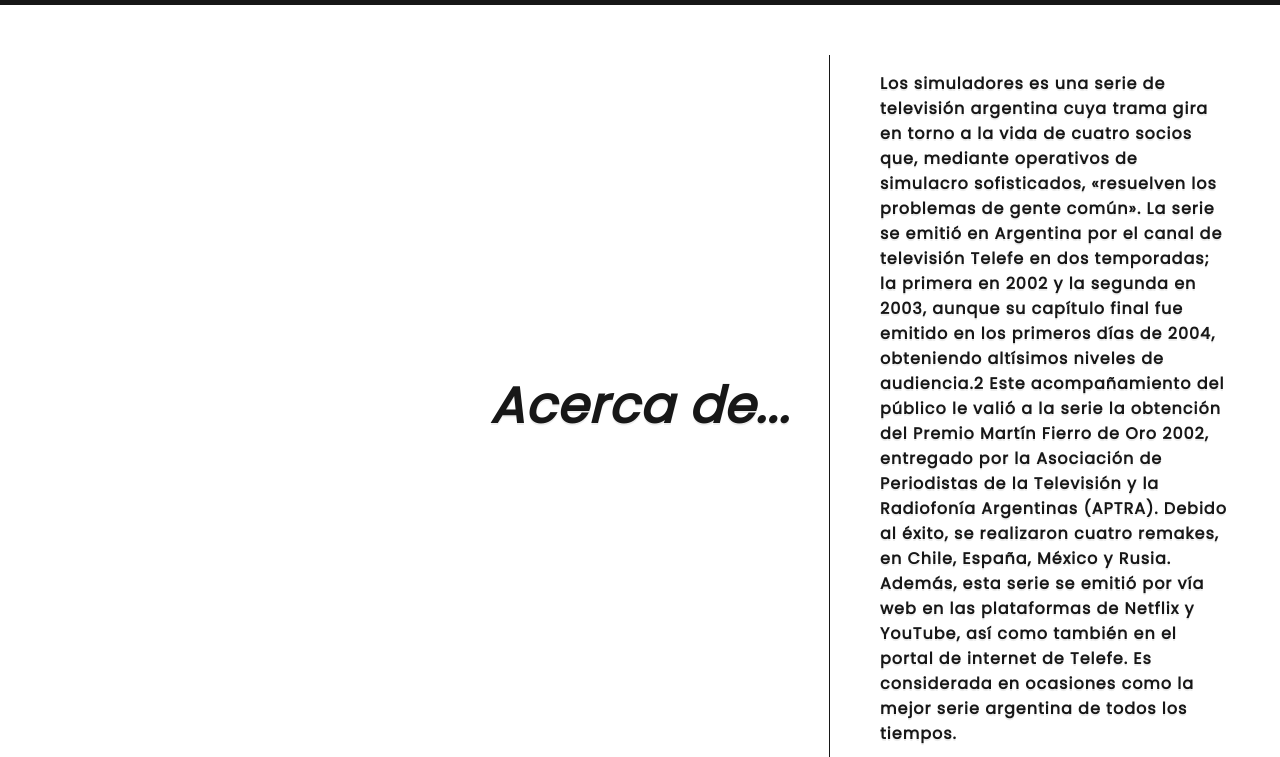
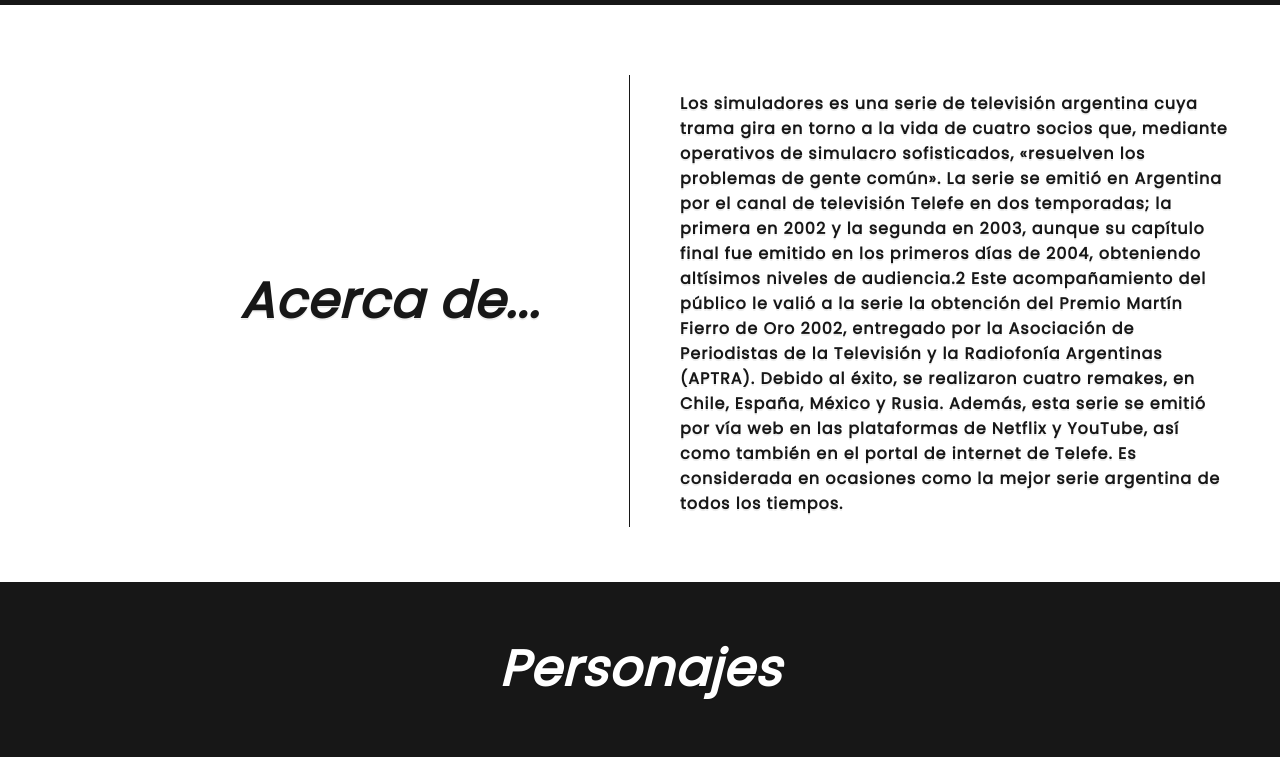
Before and after one commit to nicomauvecin/simuladores-fanpage, a plain HTML site: page index.html in a window 1280 px wide. Shown: the part 1049-1806 px from the top of the page. Drawn offline with Linux system fonts and the light colour scheme.

Commit message:
corrige error en la seccion acerca de...

```diff
--- a/style.css
+++ b/style.css
@@ -56,7 +56,7 @@
 .acerca-de {
   display: grid;
   grid-gap: 20px;
-  grid-template-columns: repeat(auto-fit, minmax(300px, 1fr));
+  grid-template-columns: 1fr 1fr;
   background: white;
   margin: 0;
   padding: 50px;
@@ -66,8 +66,13 @@
   margin-left: 30px;
 }
 
+.acerca-de a {
+  grid-column: 1 / -1;
+}
+
 .acerca-de h1 {
   font-size: 50px;
+  margin-left: 100px;
   font-style: italic;
   display: flex;
   align-items: center;
```
